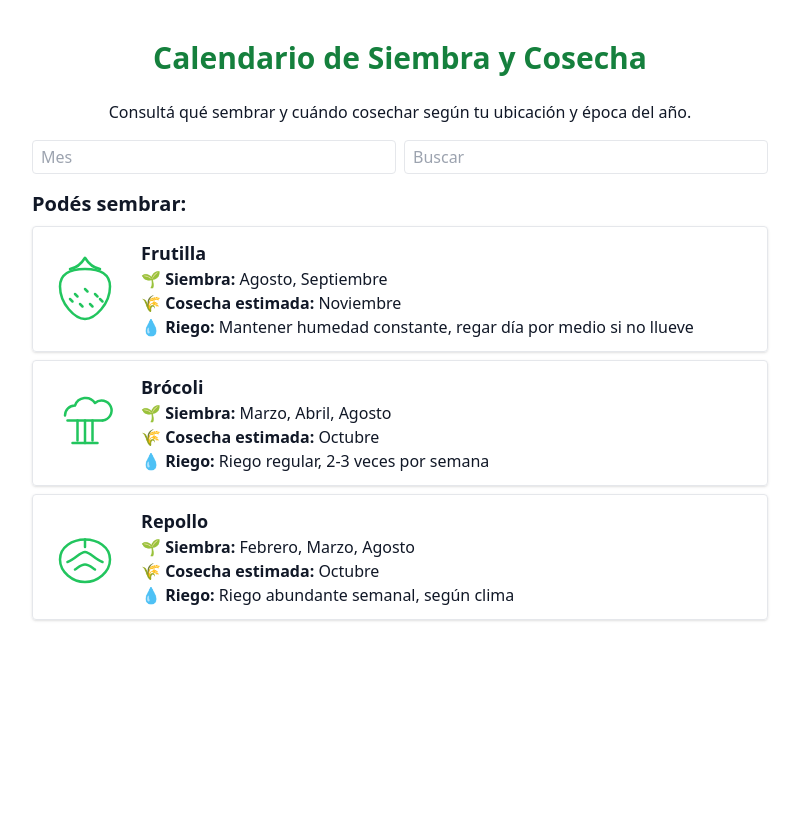
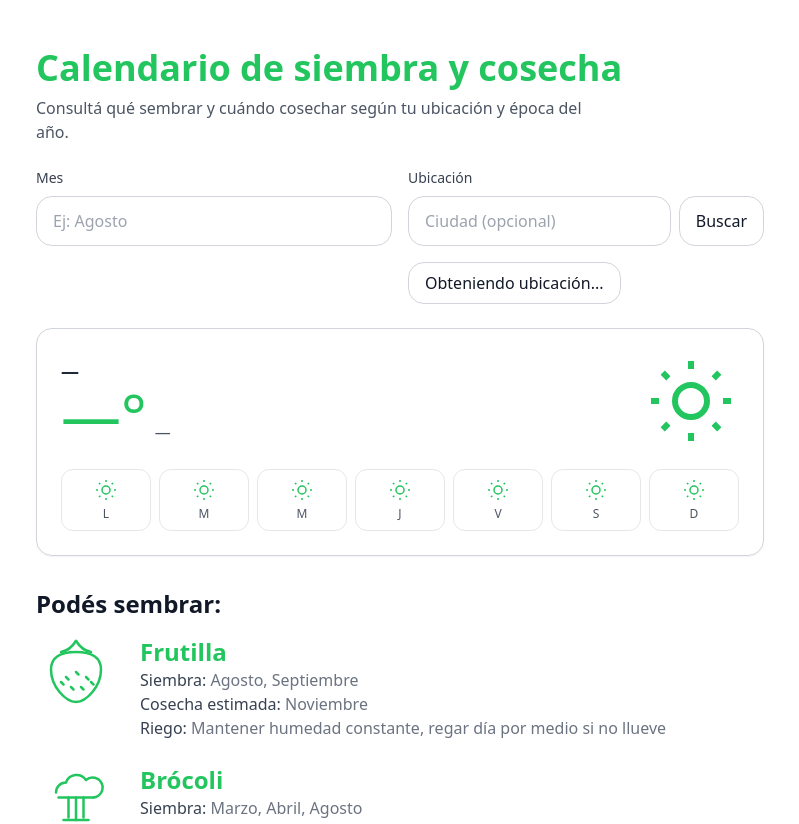
Before and after one commit to lean1982/calendario-siembra-app, a React (Vite) app: page / in a window 1280 px wide. Shown: the top 824 px of the page, without its empty margins (240-1039 px from the left). Before the commit the page ends 800 px from the top, so only its background shows below. Built offline with nearby package versions, Linux system fonts and the light colour scheme; no server answers.

Commit message:
Fix: mantener diseño + íconos por cultivo

```diff
--- a/src/App.jsx
+++ b/src/App.jsx
@@ -1,139 +1,268 @@
-import { useEffect, useState } from "react";
+
+// src/App.jsx (diseño intacto + íconos por cultivo)
+import { useEffect, useMemo, useState, useCallback } from "react";
 import axios from "axios";
 import { iconsByName, IconFrutilla } from "./icons.jsx";
 
 const cultivos = [
-  {
-    nombre: "Frutilla",
-    icon: "frutilla",
-    siembra: ["Agosto", "Septiembre"],
-    cosecha: "Noviembre",
-    riego: "Mantener humedad constante, regar día por medio si no llueve",
-  },
-  {
-    nombre: "Brócoli",
-    icon: "brócoli",
-    siembra: ["Marzo", "Abril", "Agosto"],
-    cosecha: "Octubre",
-    riego: "Riego regular, 2-3 veces por semana",
-  },
-  {
-    nombre: "Repollo",
-    icon: "repollo",
-    siembra: ["Febrero", "Marzo", "Agosto"],
-    cosecha: "Octubre",
-    riego: "Riego abundante semanal, según clima",
-  },
+  { nombre: "Frutilla", icon: "frutilla", siembra: ["Agosto", "Septiembre"], cosecha: "Noviembre", riego: "Mantener humedad constante, regar día por medio si no llueve" },
+  { nombre: "Brócoli",  icon: "brócoli",  siembra: ["Marzo", "Abril", "Agosto"], cosecha: "Octubre", riego: "Riego regular, 2-3 veces por semana" },
+  { nombre: "Repollo",  icon: "repollo",  siembra: ["Febrero", "Marzo", "Agosto"], cosecha: "Octubre", riego: "Riego abundante semanal, según clima" },
 ];
 
-function App() {
+const diasCortos = ["L", "M", "M", "J", "V", "S", "D"];
+
+function SunIcon({ className = "w-16 h-16" }) {
+  return (
+    <svg className={className} viewBox="0 0 24 24" fill="none" stroke="currentColor" strokeWidth="1.5">
+      <circle cx="12" cy="12" r="4" />
+      <path d="M12 2v2M12 20v2M4 12H2M22 12h-2M4.93 4.93l1.41 1.41M17.66 17.66l1.41 1.41M17.66 6.34l1.41-1.41M4.93 19.07l1.41-1.41" />
+    </svg>
+  );
+}
+function CloudIcon({ className = "w-16 h-16" }) {
+  return (
+    <svg className={className} viewBox="0 0 24 24" fill="none" stroke="currentColor" strokeWidth="1.5">
+      <path d="M7 18h10a4 4 0 0 0 0-8 6 6 0 0 0-11.31-2A4.5 4.5 0 0 0 7 18Z" />
+    </svg>
+  );
+}
+function RainIcon({ className = "w-16 h-16" }) {
+  return (
+    <svg className={className} viewBox="0 0 24 24" fill="none" stroke="currentColor" strokeWidth="1.5">
+      <path d="M7 16h10a4 4 0 0 0 0-8 6 6 0 0 0-11.31-2A4.5 4.5 0 0 0 7 16Z" />
+      <path d="M8 20l.5-1M12 21l.5-1M16 20l.5-1" />
+    </svg>
+  );
+}
+
+function getIcon(main) {
+  const m = (main || "").toLowerCase();
+  if (m.includes("rain")) return RainIcon;
+  if (m.includes("cloud")) return CloudIcon;
+  return SunIcon;
+}
+function capitalizar(str) { return str ? str.charAt(0).toUpperCase() + str.slice(1).toLowerCase() : ""; }
+
+export default function App() {
   const [mes, setMes] = useState("");
   const [busqueda, setBusqueda] = useState("");
+  const [ciudad, setCiudad] = useState("");
+
   const [clima, setClima] = useState(null);
-  const [errorUbicacion, setErrorUbicacion] = useState("");
+  const [loading, setLoading] = useState(false);
+  const [errorClima, setErrorClima] = useState("");
+  const [geoError, setGeoError] = useState("");
+  const [pidiendoGeo, setPidiendoGeo] = useState(false);
 
-  useEffect(() => {
-    if (navigator.geolocation) {
+  const apiKey = import.meta.env.VITE_OPENWEATHER_KEY;
+
+  const fetchClima = useCallback(async ({ lat, lon, q }) => {
+    if (!apiKey) {
+      setErrorClima("Falta la clave de OpenWeather. Revisá la variable VITE_OPENWEATHER_KEY.");
+      return;
+    }
+    try {
+      setLoading(true);
+      setErrorClima("");
+      const base = "https://api.openweathermap.org/data/2.5/weather";
+      const params = q
+        ? `?q=${encodeURIComponent(q)}&units=metric&appid=${apiKey}&lang=es`
+        : `?lat=${lat}&lon=${lon}&units=metric&appid=${apiKey}&lang=es`;
+      const { data } = await axios.get(base + params);
+      setClima(data);
+    } catch (err) {
+      setErrorClima("No pudimos obtener el clima. Probá otra ciudad.");
+    } finally {
+      setLoading(false);
+    }
+  }, [apiKey]);
+
+  const pedirUbicacion = useCallback(() => {
+    if (!("geolocation" in navigator)) {
+      setGeoError("Tu navegador no soporta geolocalización.");
+      return;
+    }
+    setPidiendoGeo(true);
+    setGeoError("");
     navigator.geolocation.getCurrentPosition(
       async (pos) => {
         const { latitude, longitude } = pos.coords;
-          try {
-            const res = await axios.get(
-              `https://api.openweathermap.org/data/2.5/weather?lat=${latitude}&lon=${longitude}&units=metric&appid=${
-                import.meta.env.VITE_OPENWEATHER_KEY
-              }&lang=es`
-            );
-            setClima(res.data);
-          } catch (error) {
-            console.error("Error al obtener el clima:", error);
-          }
+        await fetchClima({ lat: latitude, lon: longitude });
+        setPidiendoGeo(false);
       },
       (err) => {
-          setErrorUbicacion(
-            "No pudimos obtener tu ubicación. Activá el permiso o buscá por ciudad."
+        if (err.code === 1) setGeoError("Permiso de ubicación denegado. Activá el permiso del navegador.");
+        else if (err.code === 2) setGeoError("No se pudo obtener tu ubicación (señal/servicio). Probá de nuevo.");
+        else setGeoError("Error al obtener la ubicación. Probá de nuevo.");
+        setPidiendoGeo(false);
+      },
+      { enableHighAccuracy: false, timeout: 8000, maximumAge: 60000 }
     );
+  }, [fetchClima]);
+
+  useEffect(() => { pedirUbicacion(); }, [pedirUbicacion]);
+
+  async function buscarPorCiudad(e) {
+    e?.preventDefault?.();
+    if (!ciudad.trim()) return;
+    await fetchClima({ q: ciudad.trim() });
   }
-      );
-    }
-  }, []);
 
-  const cultivosFiltrados = cultivos.filter((cultivo) => {
-    const coincideMes =
-      mes === "" || cultivo.siembra.includes(capitalizar(mes));
-    const coincideNombre =
-      cultivo.nombre.toLowerCase().includes(busqueda.toLowerCase());
+  const cultivosFiltrados = useMemo(() => {
+    return cultivos.filter((cultivo) => {
+      const coincideMes = mes === "" || cultivo.siembra.includes(capitalizar(mes));
+      const coincideNombre = cultivo.nombre.toLowerCase().includes(busqueda.toLowerCase());
       return coincideMes && coincideNombre;
     });
+  }, [mes, busqueda]);
 
-  function capitalizar(str) {
-    return str.charAt(0).toUpperCase() + str.slice(1).toLowerCase();
-  }
+  const IconoClima = getIcon(clima?.weather?.[0]?.main);
+  const descripcion = clima?.weather?.[0]?.description;
+  const temp = clima?.main?.temp?.toFixed?.(0);
 
   return (
-    <div className="max-w-3xl mx-auto p-4">
-      <h1 className="text-3xl font-bold text-center text-green-700 my-6">
-        Calendario de Siembra y Cosecha
+    <div className="min-h-screen bg-white text-gray-900">
+      {/* Contenedor general */}
+      <div className="mx-auto w-full max-w-screen-md px-5 py-8 md:py-12">
+        {/* Header */}
+        <header className="mb-6">
+          <h1 className="text-3xl md:text-4xl font-bold text-green-500 leading-tight">
+            Calendario de siembra y cosecha
           </h1>
-      <p className="text-center mb-4">
+          <p className="text-gray-600 mt-2 md:w-3/4">
             Consultá qué sembrar y cuándo cosechar según tu ubicación y época del año.
           </p>
+        </header>
 
-      <div className="flex flex-col md:flex-row gap-2 mb-4">
+        {/* Filtros */}
+        <form onSubmit={buscarPorCiudad} className="grid grid-cols-1 md:grid-cols-2 gap-4 mb-6">
+          <div className="flex flex-col gap-2">
+            <label className="text-sm text-gray-700">Mes</label>
             <input
               type="text"
-          placeholder="Mes"
+              placeholder="Ej: Agosto"
               value={mes}
               onChange={(e) => setMes(e.target.value)}
-          className="border px-2 py-1 rounded w-full md:w-1/2"
-        />
-        <input
-          type="text"
-          placeholder="Buscar"
-          value={busqueda}
-          onChange={(e) => setBusqueda(e.target.value)}
-          className="border px-2 py-1 rounded w-full md:w-1/2"
+              className="w-full rounded-2xl border border-gray-300 px-4 py-3 focus:outline-none focus:ring-2 focus:ring-green-400"
             />
           </div>
 
-      {errorUbicacion && (
-        <p className="text-center text-red-500 mb-4">{errorUbicacion}</p>
+          <div className="flex flex-col gap-2">
+            <label className="text-sm text-gray-700">Ubicación</label>
+            <div className="flex gap-2">
+              <input
+                type="text"
+                placeholder="Ciudad (opcional)"
+                value={ciudad}
+                onChange={(e) => setCiudad(e.target.value)}
+                className="w-full rounded-2xl border border-gray-300 px-4 py-3 focus:outline-none focus:ring-2 focus:ring-green-400"
+              />
+              <button
+                type="submit"
+                className="shrink-0 rounded-2xl border border-gray-300 px-4 py-3 hover:shadow transition"
+                title="Buscar clima por ciudad"
+              >
+                Buscar
+              </button>
+            </div>
+            <div className="flex items-center gap-2">
+              <button
+                type="button"
+                onClick={pedirUbicacion}
+                className="mt-2 rounded-2xl border border-gray-300 px-4 py-2 hover:shadow transition"
+                disabled={pidiendoGeo}
+              >
+                {pidiendoGeo ? "Obteniendo ubicación..." : "Usar mi ubicación"}
+              </button>
+              {geoError && <span className="text-sm text-amber-600">{geoError}</span>}
+            </div>
+          </div>
+        </form>
+
+        {/* Tarjeta de clima */}
+        <section className="mb-8">
+          <div className="rounded-2xl border border-gray-300 p-5 md:p-6 shadow-sm">
+            <div className="flex flex-col items-center gap-4 md:flex-row md:items-center md:justify-between">
+              <div className="flex flex-col items-center md:items-start">
+                <h3 className="text-lg font-semibold text-gray-800">
+                  {clima?.name || (loading ? "Cargando..." : "—")}
+                </h3>
+                <div className="flex items-baseline gap-2">
+                  <span className="text-green-500 text-5xl md:text-6xl leading-none">
+                    {loading ? "…" : (temp ?? "—")}°
+                  </span>
+                  <span className="text-gray-600">{capitalizar(descripcion) || (!loading && "—")}</span>
+                </div>
+              </div>
+
+              <div className="text-green-500">
+                <IconoClima className="w-20 h-20 md:w-24 md:h-24" />
+              </div>
+            </div>
+
+            {/* Mini “pronóstico” de la semana (placeholder) */}
+            <div className="mt-5 grid grid-cols-7 gap-2 text-green-500">
+              {diasCortos.map((d, i) => (
+                <div
+                  key={i}
+                  className="flex flex-col items-center justify-center gap-1 rounded-xl border border-gray-200 py-2"
+                >
+                  <IconoClima className="w-6 h-6" />
+                  <span className="text-xs text-gray-600">{d}</span>
+                </div>
+              ))}
+            </div>
+
+            {errorClima && (
+              <p className="mt-3 text-sm text-red-600">{errorClima}</p>
             )}
+          </div>
+        </section>
 
-      {clima && (
-        <p className="text-center mb-4">
-          Clima actual en <strong>{clima.name}</strong>:{" "}
-          {clima.weather[0].description}, {clima.main.temp}°C
-        </p>
-      )}
+        {/* Lista de cultivos */}
+        <section>
+          <h2 className="text-xl md:text-2xl font-semibold mb-3">Podés sembrar:</h2>
 
-      <h2 className="text-xl font-semibold mb-2">Podés sembrar:</h2>
+          <div className="flex flex-col gap-5">
             {cultivosFiltrados.map((cultivo) => {
               const Icono = iconsByName[cultivo.icon] || IconFrutilla;
               return (
-          <div
+                <article
                   key={cultivo.nombre}
-            className="border rounded p-3 mb-2 shadow hover:shadow-md transition flex items-center gap-4"
+                  className="flex items-start gap-4 md:gap-6"
                 >
+                  {/* Ícono verde grande a la izquierda */}
                   <div className="text-green-500 shrink-0">
                     <Icono className="w-16 h-16 md:w-20 md:h-20" />
                   </div>
-            <div>
-              <h3 className="text-lg font-bold">{cultivo.nombre}</h3>
-              <p>
-                🌱 <strong>Siembra:</strong> {cultivo.siembra.join(", ")}
+
+                  {/* Texto a la derecha */}
+                  <div className="pt-1">
+                    <h3 className="text-2xl text-green-500 font-semibold">
+                      {cultivo.nombre}
+                    </h3>
+                    <p className="text-gray-500">
+                      <span className="text-gray-700 font-medium">Siembra:</span>{" "}
+                      {cultivo.siembra.join(", ")}
                     </p>
-              <p>
-                🌾 <strong>Cosecha estimada:</strong> {cultivo.cosecha}
+                    <p className="text-gray-500">
+                      <span className="text-gray-700 font-medium">
+                        Cosecha estimada:
+                      </span>{" "}
+                      {cultivo.cosecha}
                     </p>
-              <p>
-                💧 <strong>Riego:</strong> {cultivo.riego}
+                    <p className="text-gray-500">
+                      <span className="text-gray-700 font-medium">Riego:</span>{" "}
+                      {cultivo.riego}
                     </p>
+                  </div>
+                </article>
+              );
+            })}
+          </div>
+        </section>
       </div>
     </div>
   );
-      })}
-    </div>
-  );
 }
-
-export default App;
--- a/src/icons.jsx
+++ b/src/icons.jsx
@@ -43,7 +43,7 @@ export function IconRepollo({ className = "w-16 h-16" }) {
 export const iconsByName = {
   frutilla: IconFrutilla,
   fresa: IconFrutilla,
-  brócoli: IconBrocoli,
+  "brócoli": IconBrocoli,
   brocoli: IconBrocoli,
   repollo: IconRepollo,
 };
```
Lines whose indentation alone changed are shown as unchanged.
